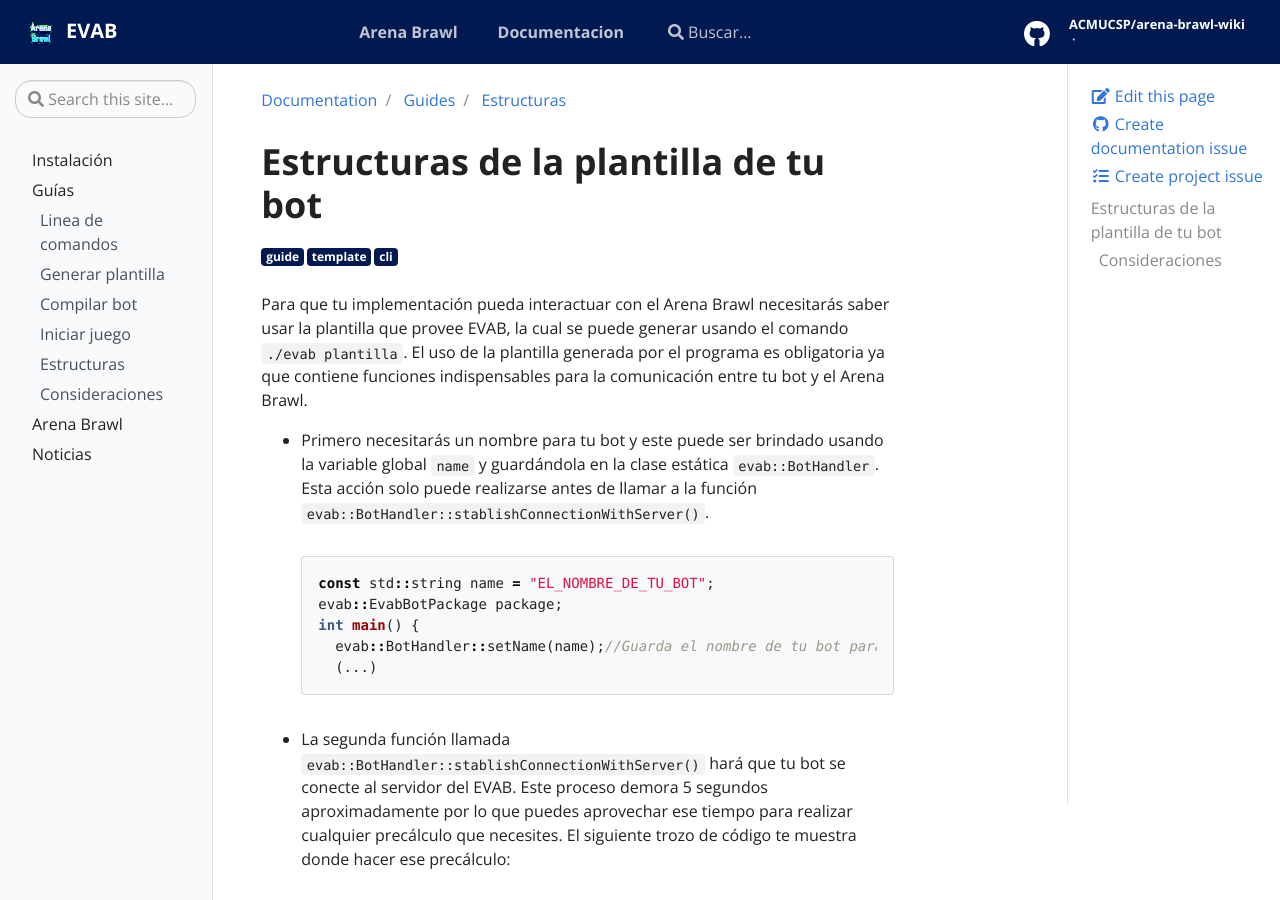
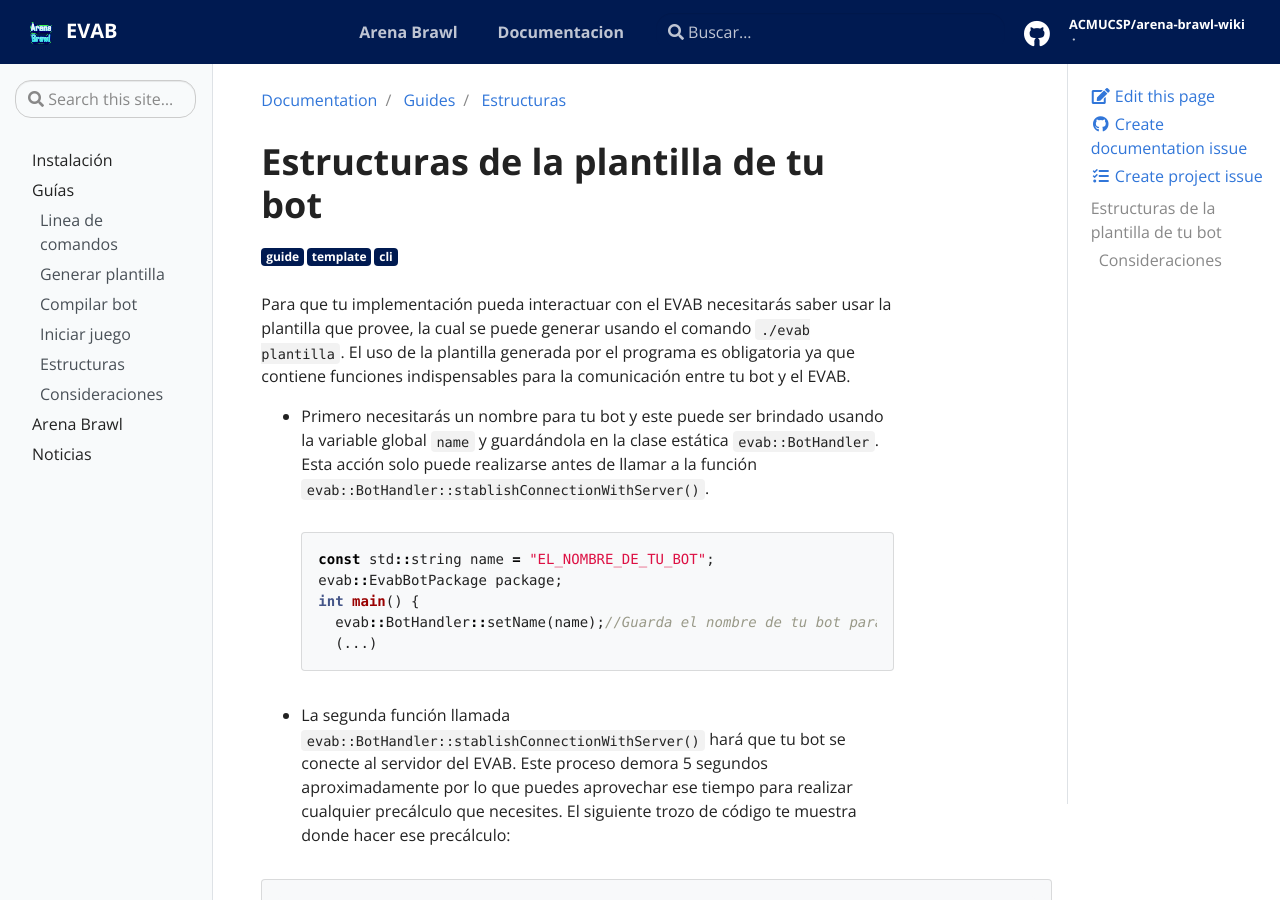
Before and after one commit to ACMUCSP/arena-brawl-wiki, a Jekyll site: the page built from _docs/guides/structs.md, in a window 1280 px wide and 900 px high. Built offline with Jekyll 4.4.1, drawn with Linux system fonts in a browser that asks for light colours.

Commit message:
Update structs.md

````diff
--- a/_docs/guides/structs.md
+++ b/_docs/guides/structs.md
@@ -9,15 +9,15 @@
 
 # Estructuras de la plantilla de tu bot
 
-Para que tu implementación pueda interactuar con el Arena Brawl necesitarás saber usar la plantilla que provee EVAB, la cual se puede generar usando el comando `./evab plantilla`.
-El uso de la plantilla generada por el programa es obligatoria ya que contiene funciones indispensables para la comunicación entre tu bot y el Arena Brawl.
+Para que tu implementación pueda interactuar con el EVAB necesitarás saber usar la plantilla que provee, la cual se puede generar usando el comando `./evab plantilla`.
+El uso de la plantilla generada por el programa es obligatoria ya que contiene funciones indispensables para la comunicación entre tu bot y el EVAB.
 
 - Primero necesitarás un nombre para tu bot y este puede ser brindado usando la variable global `name` y guardándola en la clase estática `evab::BotHandler`. Esta acción solo puede realizarse antes de llamar a la función `evab::BotHandler::stablishConnectionWithServer()`.
 ```cpp
   const std::string name = "EL_NOMBRE_DE_TU_BOT";
   evab::EvabBotPackage package;
   int main() {
-    evab::BotHandler::setName(name);//Guarda el nombre de tu bot para toda la partida del Arena Brawl.
+    evab::BotHandler::setName(name);//Guarda el nombre de tu bot para toda la partida.
     (...)
 ```
 
````
